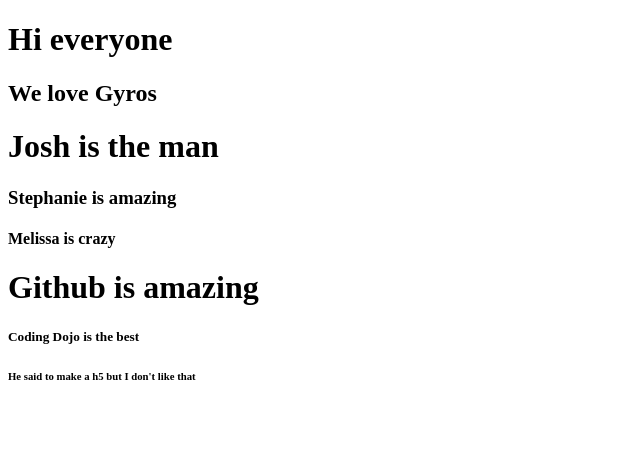
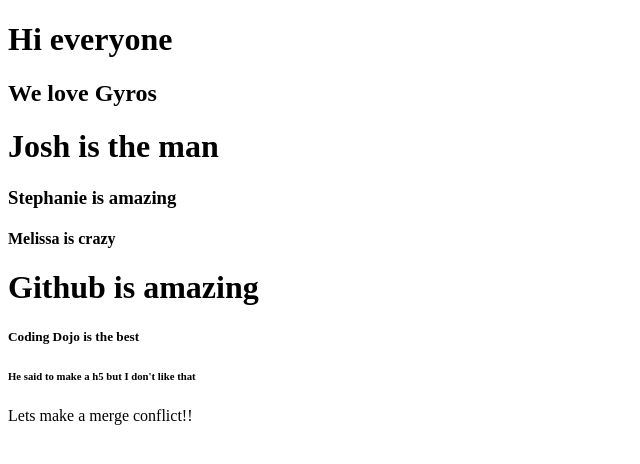
Before and after one commit to CodingDojo-ONL-PT-versionControl/may23, a plain HTML site: page index.html in a window 1280 px wide. Shown: the whole page, without its empty margins (0-640 px from the left). Drawn offline with Linux system fonts and the light colour scheme.

Commit message:
Merge Conflict

```diff
--- a/index.html
+++ b/index.html
@@ -15,5 +15,6 @@
     <h1>Github is amazing</h1>
     <h5>Coding Dojo is the best</h5>
     <h6>He said to make a h5 but I don't like that</h6>
+    <p>Lets make a merge conflict!!</p>
 </body>
 </html>
```
